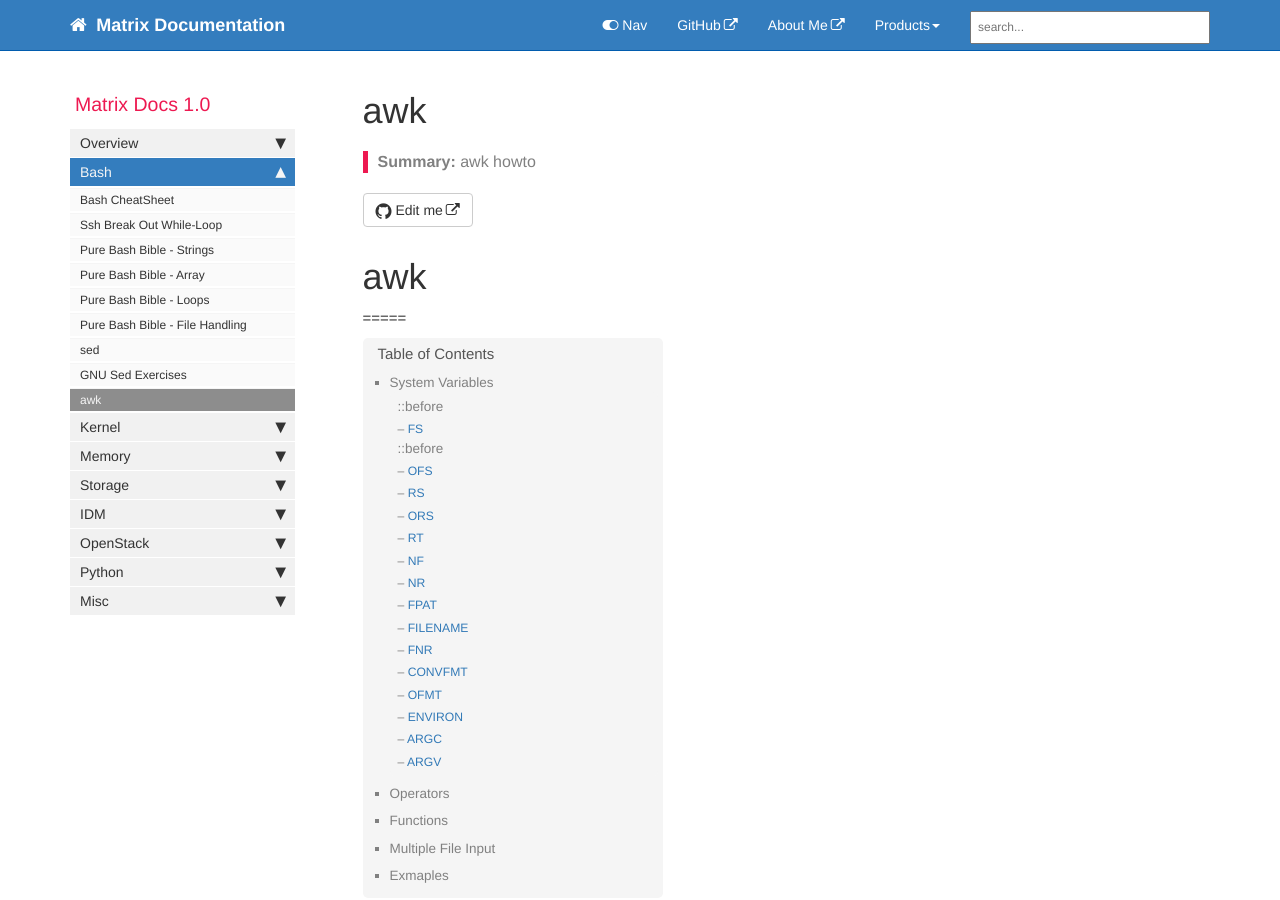
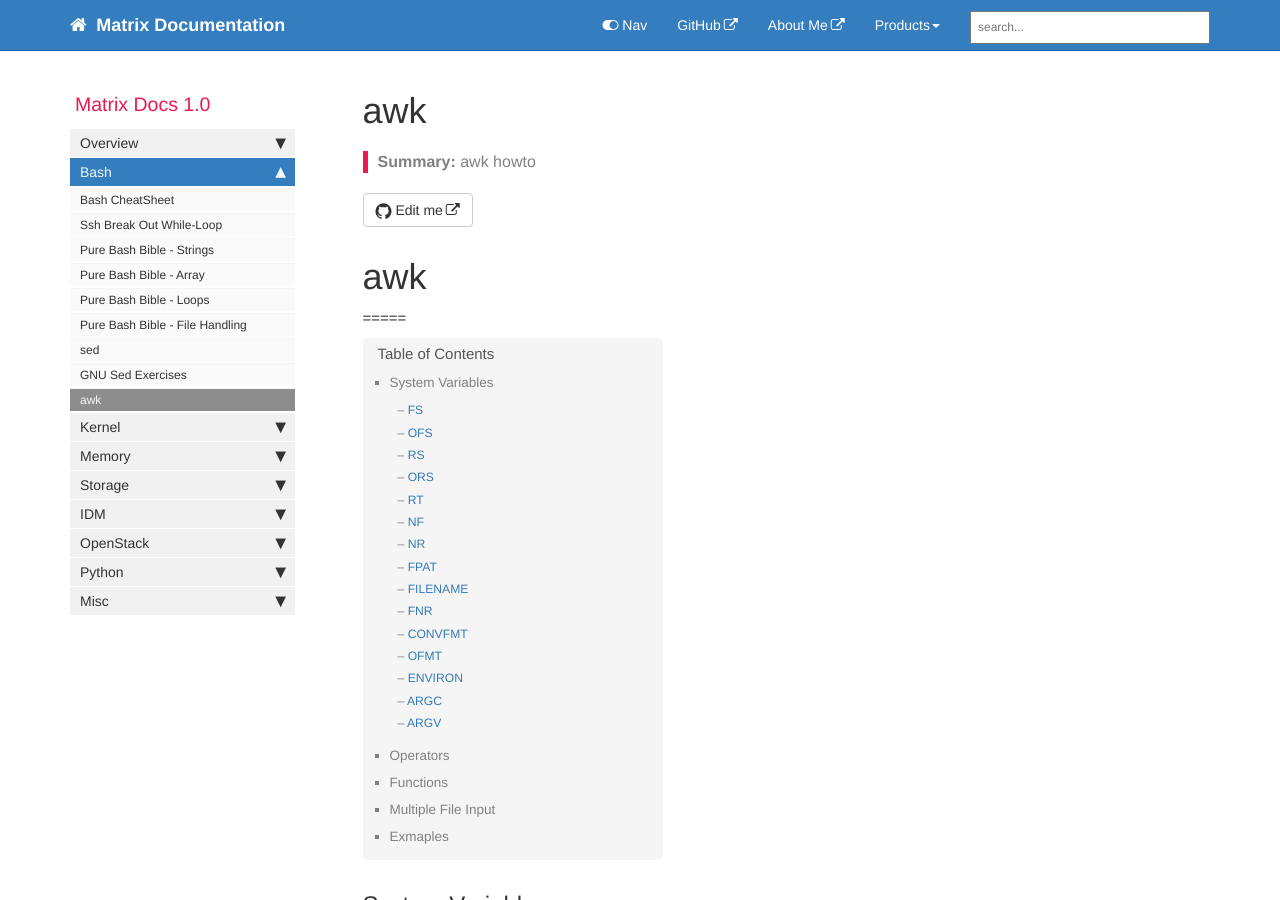
Before and after one commit to matrixzj/documentations, a Jekyll site: the page built from pages/bash/awk.md, in a window 1280 px wide and 900 px high. Built offline with Jekyll 4.4.1, drawn with Linux system fonts in a browser that asks for light colours; comment, search, counter and statistics services are not loaded.

Commit message:
There are 1 files have been modified at 2022-03-13 08:53:43 . 	-rw-rw-r--. 1 jzou jzou 30240 Mar 13 08:53 ../pages/bash/awk.md No files have been added. No files have been deleted. No file type has been changed.

```diff
--- a/pages/bash/awk.md
+++ b/pages/bash/awk.md
@@ -17,9 +17,7 @@ folder: bash
    <ul>
       <li><a href="#system-variables"></a>System Variables<a class="anchorjs-link " aria-label="Anchor" data-anchorjs-icon="" href="#system-variables" style="font: 1em / 1 anchorjs-icons; padding-left: 0.375em;"></a>
          <ul>
-			::before
-            <li><a href="#fs">FS</a><a class="anchorjs-link " aria-label="Anchor" data-anchorjs-icon="" href="#fs" style="font: 1em / 1 anchorjs-icons; padding-left: 0.375em;"></a></li>
-			::before
+            <li><a href="#fs">FS</a><a class="anchorjs-link " aria-label="Anchor" data-anchorjs-icon="" href="#fs" style="padding-left: 0.375em;"></a></li>
             <li><a href="#ofs">OFS</a><a class="anchorjs-link " aria-label="Anchor" data-anchorjs-icon="" href="#ofs" style="font: 1em / 1 anchorjs-icons; padding-left: 0.375em;"></a></li>
             <li><a href="#rs">RS</a><a class="anchorjs-link " aria-label="Anchor" data-anchorjs-icon="" href="#rs" style="font: 1em / 1 anchorjs-icons; padding-left: 0.375em;"></a></li>
             <li><a href="#ors">ORS</a><a class="anchorjs-link " aria-label="Anchor" data-anchorjs-icon="" href="#ors" style="font: 1em / 1 anchorjs-icons; padding-left: 0.375em;"></a></li>
```
